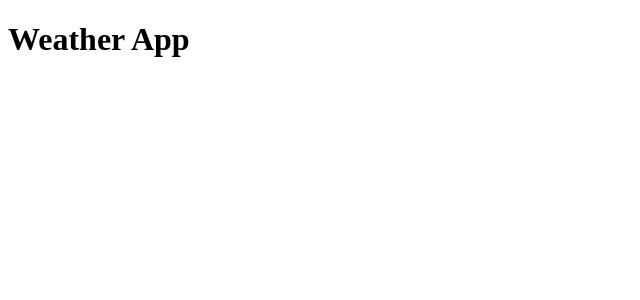
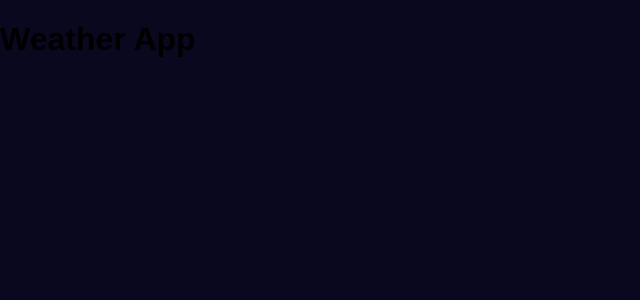
Before and after one commit to spezdmtest/weather_app_react, a React (Vite) app: page / in a window 1280 px wide. Shown: the top 300 px of the page, without its empty margins (0-640 px from the left). Built offline with nearby package versions, Linux system fonts and the light colour scheme.

Commit message:
add styles

```diff
--- a/src/main.jsx
+++ b/src/main.jsx
@@ -1,6 +1,6 @@
 import React from "react";
 import ReactDOM from "react-dom/client";
 import Weather from "./WeatherApp.jsx";
-
+import "./style.css";
 
 ReactDOM.createRoot(document.getElementById("root")).render(<Weather />);
--- /dev/null
+++ b/src/style.css
@@ -0,0 +1,24 @@
+body {
+    background: #0a081f;
+    /* background: white; */
+    font-family: "Rubik", sans-serif;
+    margin: 0;
+    padding: 0;
+  }
+
+img {
+    max-width: 100%;
+    height: auto;
+  }
+
+  #app {
+    position: fixed;
+    left: 50%;
+    top: 50%;
+    transform: translate(-50%, -50%);
+    width: 480px;
+    background: #fff;
+    border-radius: 4px;
+    overflow: hidden;
+    min-height: 480px;
+  }
```
